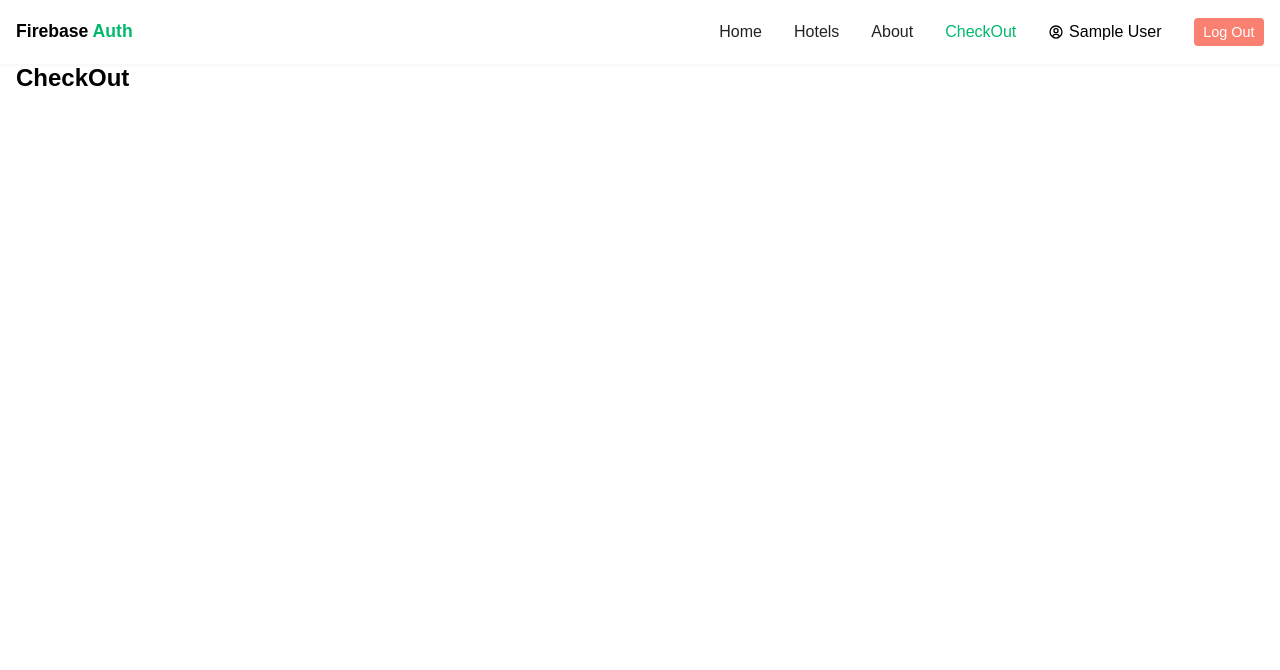
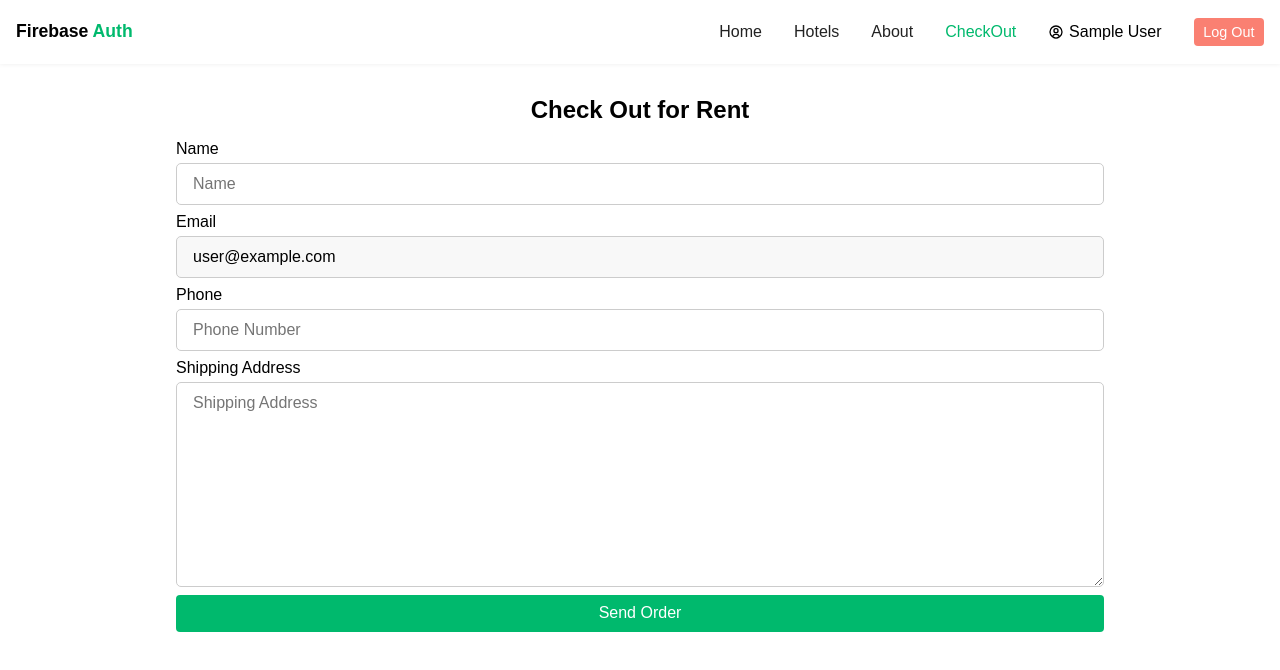
Before and after one commit to Ashik-Mahmud/react-firebase-authentication-recap, a React (Create React App) app: page /checkout in a window 1280 px wide. Shown: the top 670 px of the page. Built offline with nearby package versions, Linux system fonts and the light colour scheme; no server answers; sample sign-in values are in the browser's storage.

Commit message:
added another page called checkout page

```diff
--- a/src/components/Pages/CheckOut/CheckOut.jsx
+++ b/src/components/Pages/CheckOut/CheckOut.jsx
@@ -1,13 +1,82 @@
 import React from "react";
-
+import styled from "styled-components";
+import { auth } from "../../../firebase.config";
 const CheckOut = () => {
   return (
-    <section id="CheckOut">
+    <CheckOutContainer>
       <div className="container">
-        <h1>CheckOut</h1>
+        <h1>Check Out for Rent</h1>
+        <form action="">
+          <div className="input-group">
+            <label htmlFor="name">Name</label>
+            <input type="text" placeholder="Name" id="name" />
+          </div>
+          <div className="input-group">
+            <label htmlFor="name">Email</label>
+            <input
+              type="text"
+              value={auth?.currentUser?.email}
+              id="name"
+              readOnly
+            />
+          </div>
+          <div className="input-group">
+            <label htmlFor="phone">Phone</label>
+            <input type="text" placeholder="Phone Number" id="phone" />
+          </div>
+          <div className="input-group">
+            <label htmlFor="address">Shipping Address</label>
+            <textarea
+              name="shipping-address"
+              id="address"
+              cols="30"
+              rows="10"
+              placeholder="Shipping Address"
+            ></textarea>
+          </div>
+          <div className="input-group">
+            <button className="btn">Send Order</button>
+          </div>
+        </form>
       </div>
-    </section>
+    </CheckOutContainer>
   );
 };
+const CheckOutContainer = styled.section`
+  position: relative;
+  h1 {
+    text-align: center;
+    margin-top: 2rem;
+  }
 
+  form {
+    position: relative;
+    padding: 1rem 10rem;
+    position: relative;
+    @media (max-width: 668px) {
+      margin: 1rem;
+    }
+    .input-group {
+      position: relative;
+      display: flex;
+      flex-direction: column;
+      gap: 0.3rem;
+      margin-bottom: 0.5rem;
+      input,
+      textarea {
+        padding: 0.7rem 1rem;
+        position: relative;
+        border: none;
+        outline: none;
+        border: 1px solid #ccc;
+        font-size: 1rem;
+        font-family: var(--fonts);
+        border-radius: 5px;
+      }
+      input[readonly] {
+        background-color: #f8f8f8;
+      }
+    }
+  }
+`;
 export default CheckOut;
```
